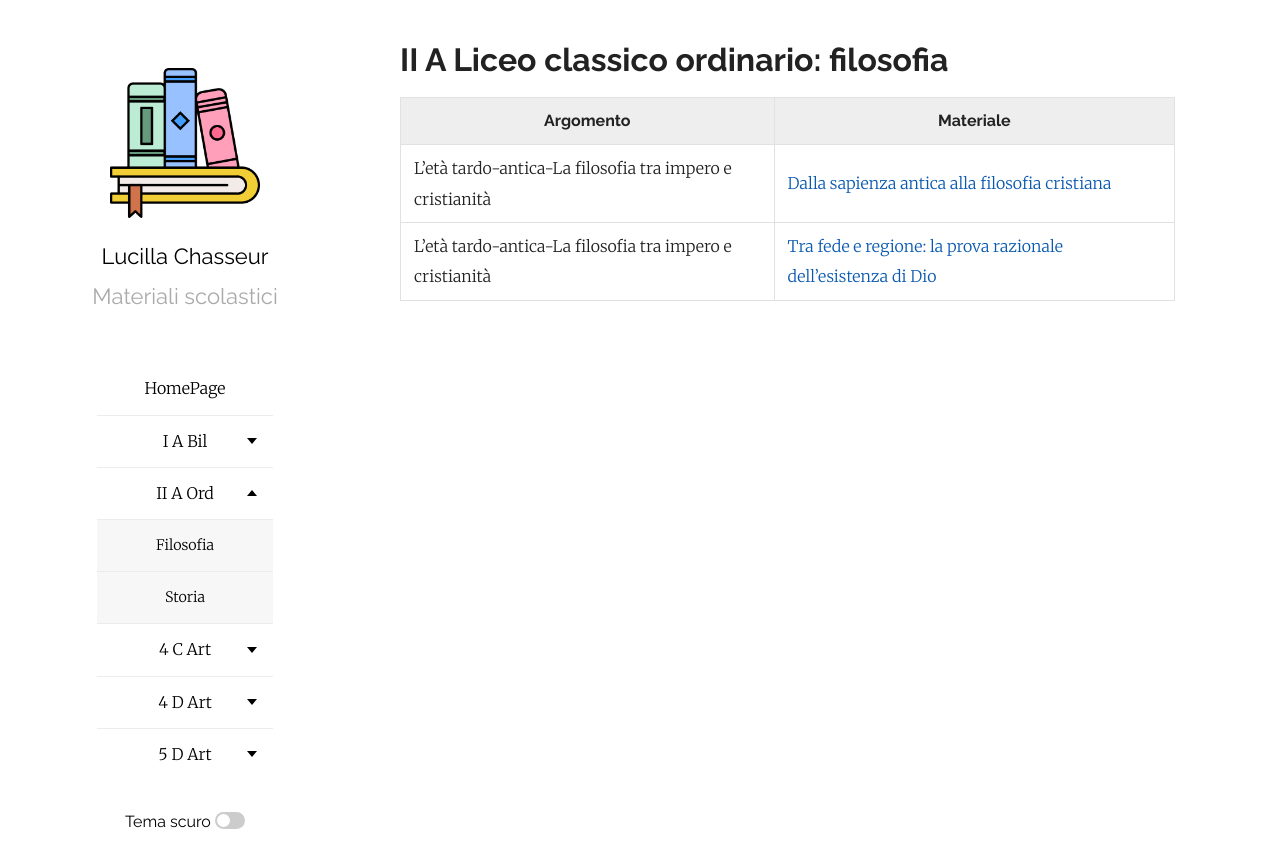
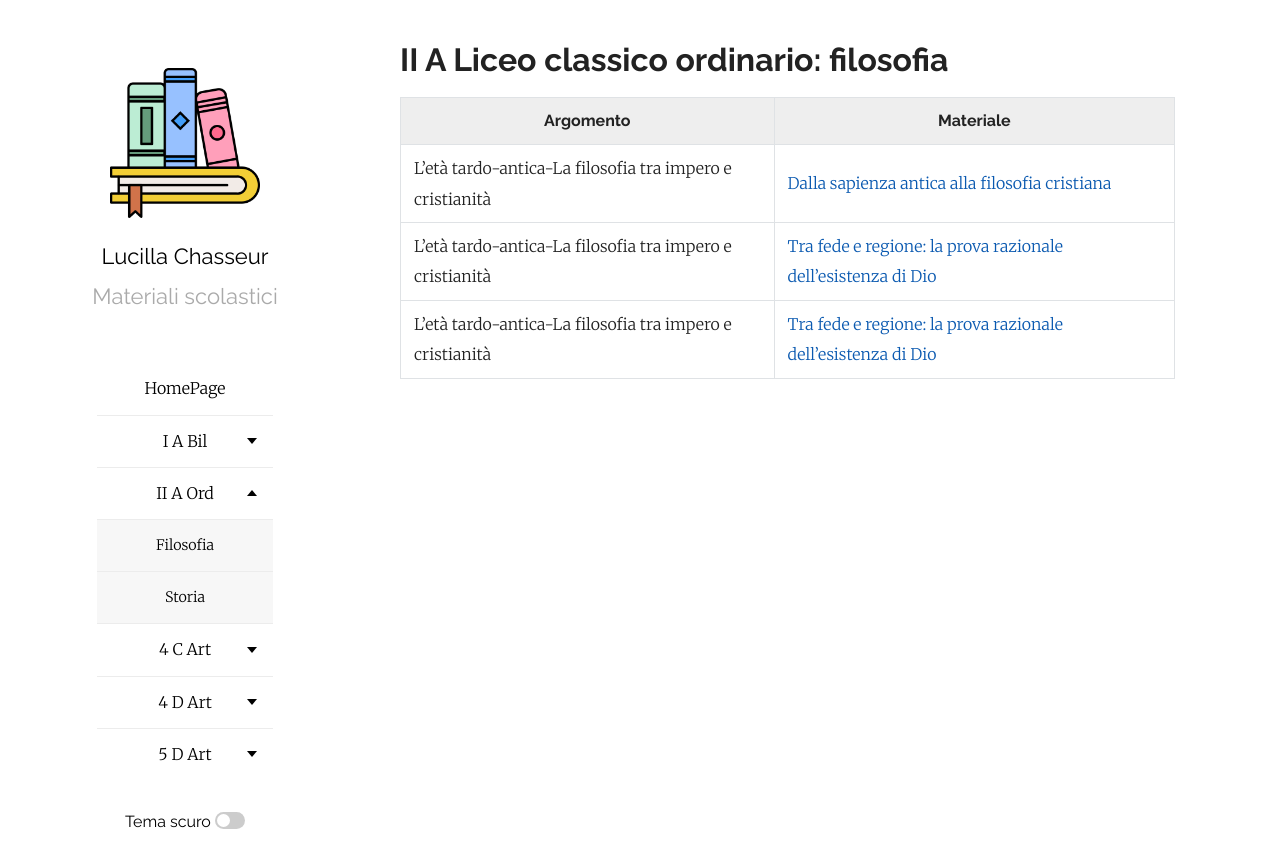
Before and after one commit to efemeridi/efemeridi.github.io, a Jekyll site: the page built from 2a_ord_filosofia.md, in a window 1280 px wide. Shown: the top 868 px of the page. Built offline with Jekyll 4.4.1, drawn with Linux system fonts in a browser that asks for light colours; our own code applies the rules of GitHub Pages for plain Markdown files.

Commit message:
Add new resource on the problem of evil

```diff
--- a/2a_ord_filosofia.md
+++ b/2a_ord_filosofia.md
@@ -7,3 +7,4 @@ layout: page
 |-----------|-------------|
 |L'età tardo-antica-La filosofia tra impero e cristianità|[Dalla sapienza antica alla filosofia cristiana](/materiali/II_A_ord/filosofia/Dalla_filo_antica_alla_filo_moderna_II_A_ordinario.pdf)
 |L'età tardo-antica-La filosofia tra impero e cristianità|[Tra fede e regione: la prova razionale dell'esistenza di Dio](/materiali/II_A_ord/filosofia/01_esistenza_dio_testi_prova_anselmo.pdf)
+|L'età tardo-antica-La filosofia tra impero e cristianità|[Tra fede e regione: la prova razionale dell'esistenza di Dio](/materiali/II_A_ord/filosofia/02_il_problema_del_male_Jonas)
```
